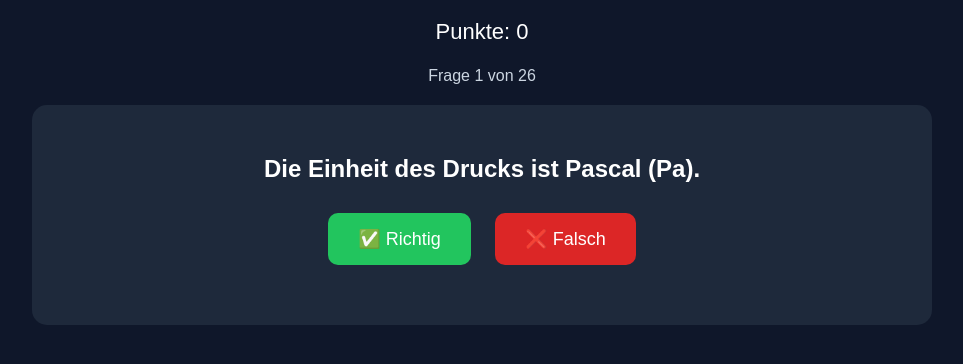
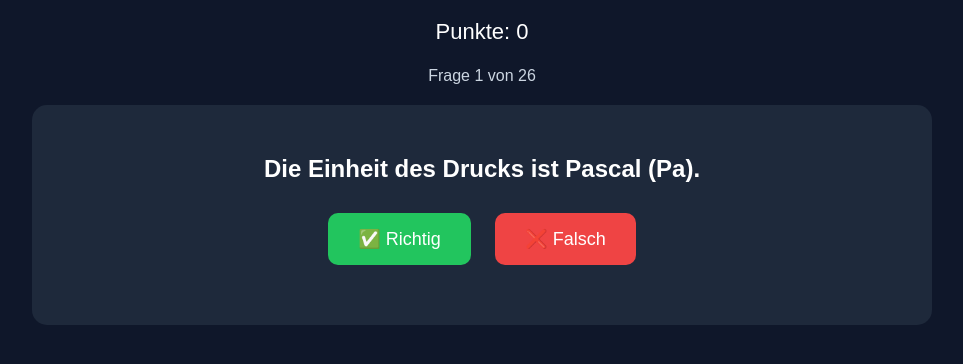
Before and after one commit to eddokipka/Physik, a plain HTML site: page 1_PhysikGameL1.html in a window 1280 px wide. Shown: the part 132-496 px from the top of the page, without its empty margins (158-1121 px from the left). Drawn offline with Linux system fonts and the light colour scheme.

Commit message:
Update 1_PhysikGameL1.html

```diff
--- a/1_PhysikGameL1.html
+++ b/1_PhysikGameL1.html
@@ -51,7 +51,7 @@ button:hover{
 }
 
 .falsch{
-    background:#dc2626;
+    background:#ef4444;
     color:white;
 }
 
```
